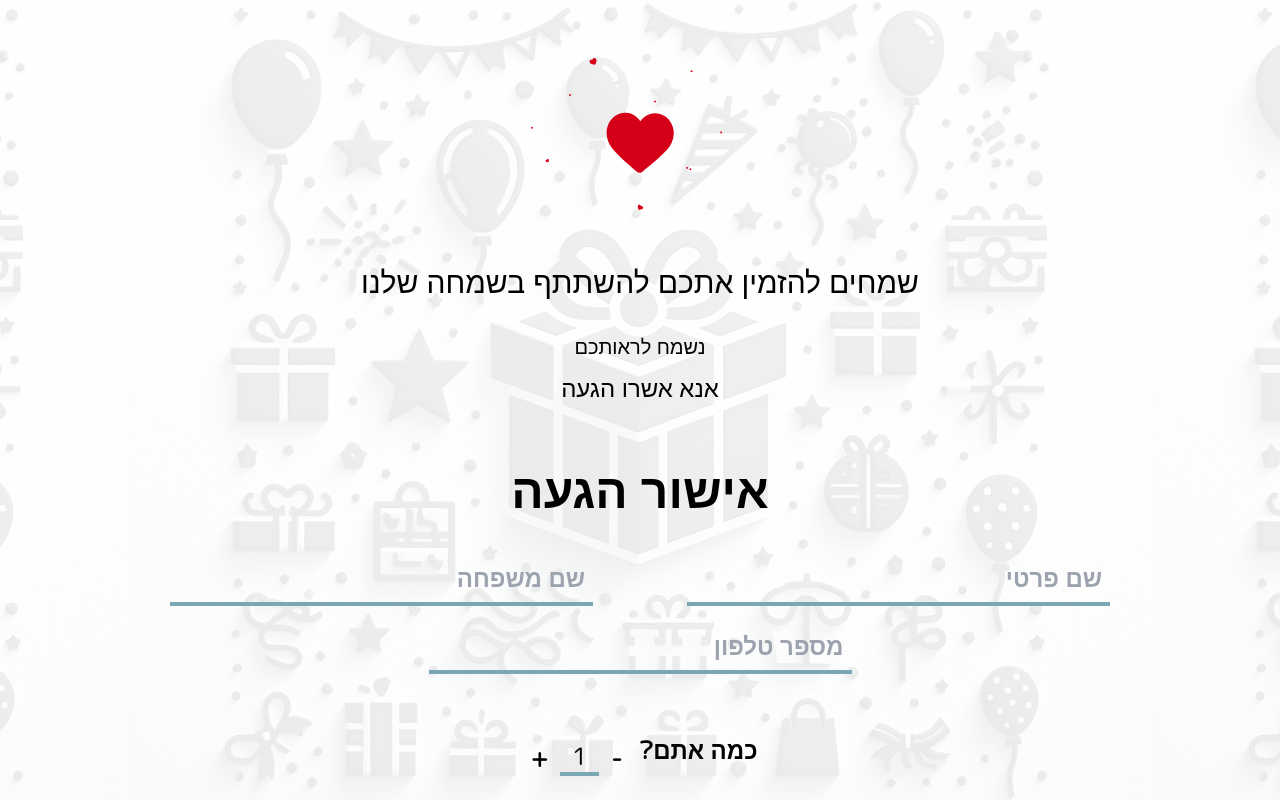
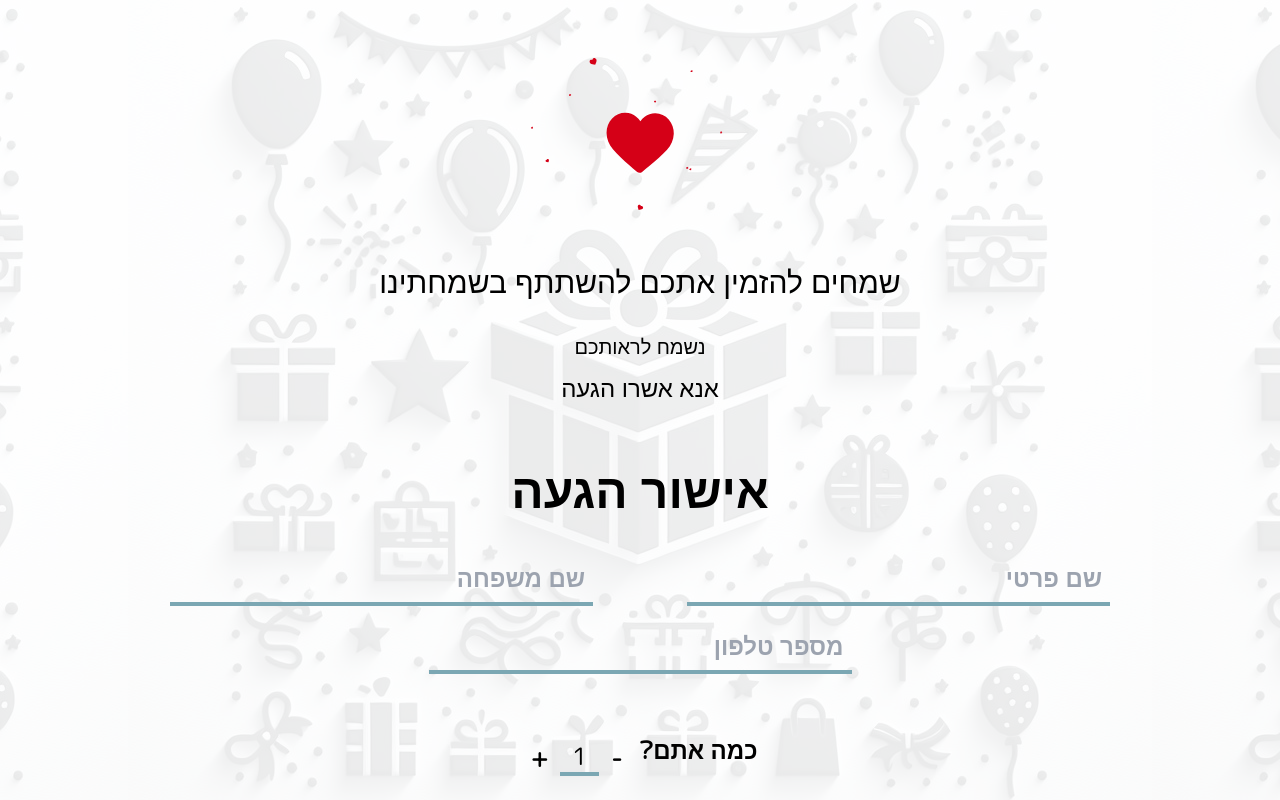
Before and after one commit to sagigalian300/ArivingAprovalClient, a React (Create React App) app: page /invitation/1 in a window 1280 px wide. Shown: the top 800 px of the page. Built offline with nearby package versions, Linux system fonts and the light colour scheme; no server answers; the HTML template or start-up script is replaced by a standard one.

Commit message:
doint customer stuff for eti in the code not efficientlt fix after her barmitzva

```diff
--- a/src/components/CreateInvitation.js
+++ b/src/components/CreateInvitation.js
@@ -166,7 +166,7 @@ const CreateInvitation = () => {
           <div className=" whitespace-nowrap mt-5 flex flex-col justify-center items-center">
             <a
               className="font-medium text-lg text-blue-600"
-              href={`${url}invitation/${user.inviteId}`}
+              href={`invitation/${user.inviteId}`}
               target="_blank"
             >
               לחץ כאן כדי לראות את ההזמנה
--- a/src/components/Main.js
+++ b/src/components/Main.js
@@ -77,7 +77,7 @@ const Main = ({ name, date, location, otherDetails, type, decoIndex }) => {
       >
         {type !== "4" && (
           <h1 className="font-medium text-3xl mb-2 mt-2">
-            שמחים להזמין אתכם להשתתף בשמחה שלנו
+            שמחים להזמין אתכם להשתתף בשמחתינו
           </h1>
         )}
         {type == "4" && (
@@ -103,10 +103,16 @@ const Main = ({ name, date, location, otherDetails, type, decoIndex }) => {
         <h1 className="font-medium text-xl mt-3 mb-3" dir="rtl">
           נשמח לראותכם
         </h1>
+
+        {name == "אופיר" && (
+          <h1 className="font-medium text-xl mt-3 mb-3" dir="rtl">
+            משפחת ילוז
+          </h1>
+        )}
+
         <h1 className="font-medium text-2xl mt-3 mb-3" dir="rtl">
           אנא אשרו הגעה
         </h1>
-
       </motion.div>
       <Lottie
         className="w-[60%] md:w-[30%] lg:w-[20%] mb-[20px]"
```
